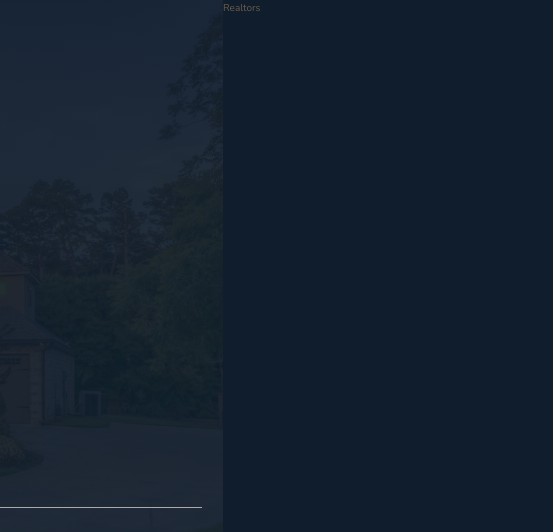
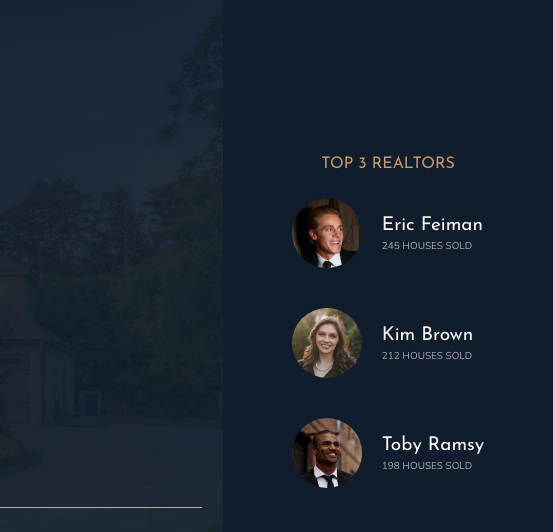
Before and after one commit to AnnAksutik/Nexter, a website: page index.html in a window 1280 px wide. Shown: the top 532 px of the page, 727-1280 px from the left. Drawn offline with nearby package versions, Linux system fonts and the light colour scheme.

Commit message:
feat: realtors section

```diff
--- a/index.html
+++ b/index.html
@@ -33,7 +33,26 @@
       </div>
     </header>
 
-    <div class="realtors">Realtors</div>
+    <div class="realtors">
+      <h3 class="heading-3">Top 3 realtors</h3>
+      <div class="realtors__list">
+        <img src="img/realtor-1.jpeg" alt="Realtor 1" class="realtors__img" />
+        <div class="realtors__details">
+          <h4 class="heading-4 heading-4--light">Eric Feiman</h4>
+          <p class="realtors__sold">245 houses sold</p>
+        </div>
+        <img src="img/realtor-2.jpeg" alt="Realtor 2" class="realtors__img" />
+        <div class="realtors__details">
+          <h4 class="heading-4 heading-4--light">Kim Brown</h4>
+          <p class="realtors__sold">212 houses sold</p>
+        </div>
+        <img src="img/realtor-3.jpeg" alt="Realtor 3" class="realtors__img" />
+        <div class="realtors__details">
+          <h4 class="heading-4 heading-4--light">Toby Ramsy</h4>
+          <p class="realtors__sold">198 houses sold</p>
+        </div>
+      </div>
+    </div>
 
     <section class="features">
       <div class="feature">
--- a/sass/_realtors.scss
+++ b/sass/_realtors.scss
@@ -1,4 +1,33 @@
 .realtors {
   background-color: $color-secondary;
   grid-column: col-start 7 / full-end;
+  padding: 3rem;
+  display: grid;
+  align-content: center;
+  justify-content: center;
+  justify-items: center;
+  row-gap: 2rem;
+
+  &__list {
+    display: grid;
+    grid-template-columns: min-content max-content;
+    column-gap: 2rem;
+    row-gap: 5vh;
+    align-items: center;
+  }
+
+  &__img {
+    width: 7rem;
+    border-radius: 50%;
+    display: block;
+  }
+
+  &__details {
+  }
+
+  &__sold {
+    text-transform: uppercase;
+    color: $color-grey-light-2;
+    margin-top: -3px;
+  }
 }
```
Also changed, not shown: css/style.css, 1 other file.
